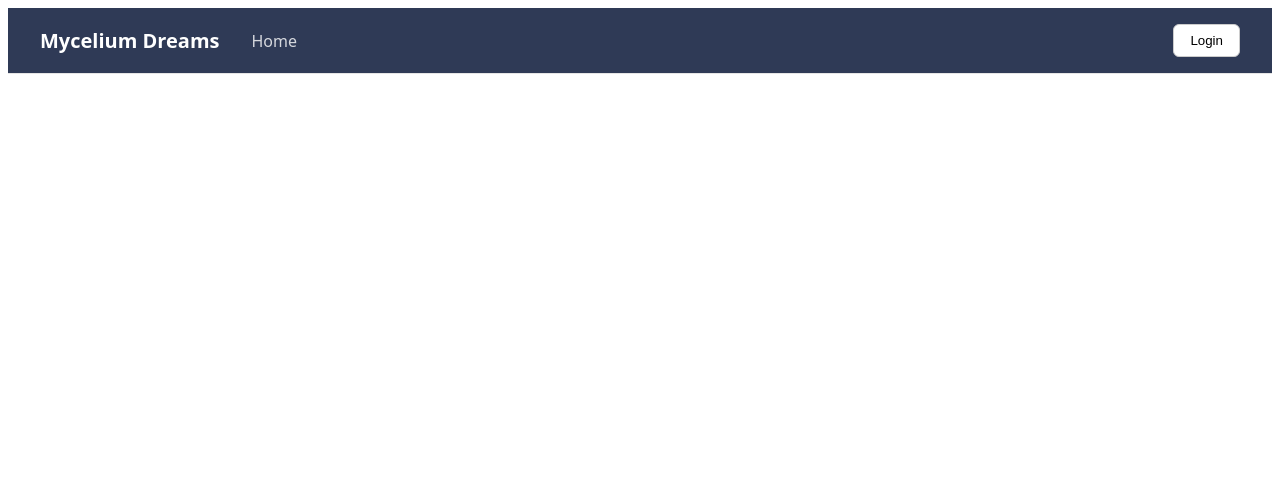
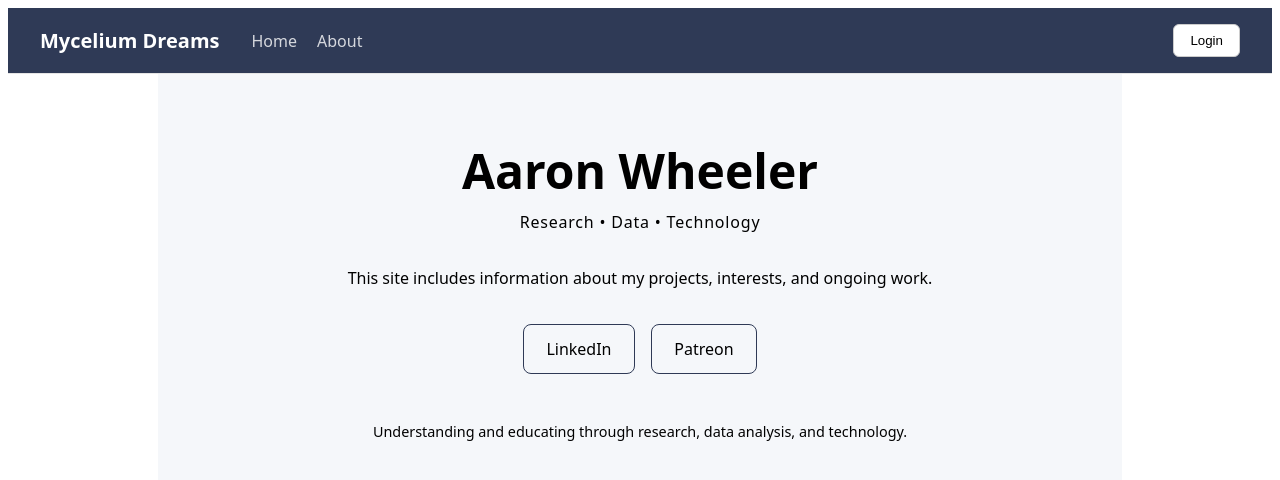
Before and after one commit to awheeler262/webapp, a Nuxt app in the folder apps/web/: page /about in a window 1280 px wide. Shown: the top 480 px of the page. Built offline with nearby package versions, Linux system fonts and the light colour scheme.

Commit message:
WEB -- Add about.vue

```diff
--- a/apps/web/app/components/AppNavbar.vue
+++ b/apps/web/app/components/AppNavbar.vue
@@ -36,6 +36,7 @@ function onLogout() {
       <NuxtLink to="/">Home</NuxtLink>
       <NuxtLink v-if="isLoggedIn" to="/fair">FAIR</NuxtLink>
       <!-- NuxtLink v-if="isLoggedIn" to="/chat">Chat</NuxtLink -->
+      <NuxtLink to="/about">About</NuxtLink>
     </nav>
 
     <div class="auth">
@@ -60,15 +61,15 @@ function onLogout() {
 
 <style scoped>
 .navbar {
+  align-items: center;
+  background-color: #2F3A56;
+  border-bottom: 1px solid #e5e5e5;
+  color: white;
   display: flex;
-  align-items: center;
+  font-family: "Noto Sans", Verdana, sans-serif;
   gap: 2rem;
   padding: 1rem 2rem;
-  border-bottom: 1px solid #e5e5e5;
   position: relative;
-  font-family: "Noto Sans", Verdana, sans-serif;
-  background-color: #2F3A56;
-  color: white;
 }
 
 .brand {
--- /dev/null
+++ b/apps/web/app/pages/about.vue
@@ -0,0 +1,87 @@
+<script setup lang="ts">
+</script>
+
+<template>
+  <div class="card">
+    <h1>Aaron Wheeler</h1>
+
+    <div class="tagline">
+        Research • Data • Technology
+    </div>
+
+    <p>
+      This site includes information about my projects, interests, and ongoing work.
+    </p>
+
+    <div class="links">
+      <a class="button" href="https://www.linkedin.com/in/wheelera/"
+        target="_blank" rel="noopener noreferrer">
+          LinkedIn
+      </a>
+
+      <a class="button" href="https://www.patreon.com/cw/AarontheGeographer"
+        target="_blank" rel="noopener noreferrer">
+          Patreon
+      </a>
+    </div>
+    <footer>
+      Understanding and educating through research, data analysis, and
+      technology.
+    </footer>
+  </div>
+</template>
+
+<style scoped>
+.card {
+    align-items: center;
+    background-color: #F5F7FA;
+    font-family: "Noto Sans", Verdana, sans-serif;
+    justify-content: center;
+    margin: 0 auto;
+    max-width: 900px;
+    padding: 4rem 2rem;
+    text-align: center;
+}
+
+h1 {
+    font-size: 3rem;
+    font-weight: 600;
+    margin: 0;
+}
+
+.tagline {
+    color: var(--muted);
+    letter-spacing: 0.05em;
+    margin: 0.5rem 0 2rem;
+}
+
+p {
+    line-height: 1.7;
+    margin-bottom: 2rem;
+}
+
+.links {
+    display: flex;
+    gap: 1rem;
+    justify-content: center;
+}
+
+.button {
+    border: 1px solid #2F3A56;
+    border-radius: 8px;
+    color: inherit;
+    padding: 0.8rem 1.4rem;
+    text-decoration: none;
+    transition: background 0.2s;
+}
+
+.button:hover {
+    background: #f0f0f0;
+}
+
+footer {
+    color: var(--muted);
+    font-size: 0.9rem;
+    margin-top: 3rem;
+}
+</style>
--- a/apps/web/app/pages/index.vue
+++ b/apps/web/app/pages/index.vue
@@ -9,7 +9,7 @@ const { isLoggedIn } = useAuth()
       <p>Experimental Web Application</p>
       <!-- NuxtLink v-if="isLoggedIn" to="/chat" class="cta">Go to Chat</NuxtLink -->
       <NuxtLink v-if="isLoggedIn" to="/fair" class="cta">Go to FAIR</NuxtLink>
-      <p v-else class="hint">Log in from the navbar to get started.</p>
+      <!-- <p v-else class="hint">Log in to get started.</p> -->
     </section>
   </main>
 </template>
```
